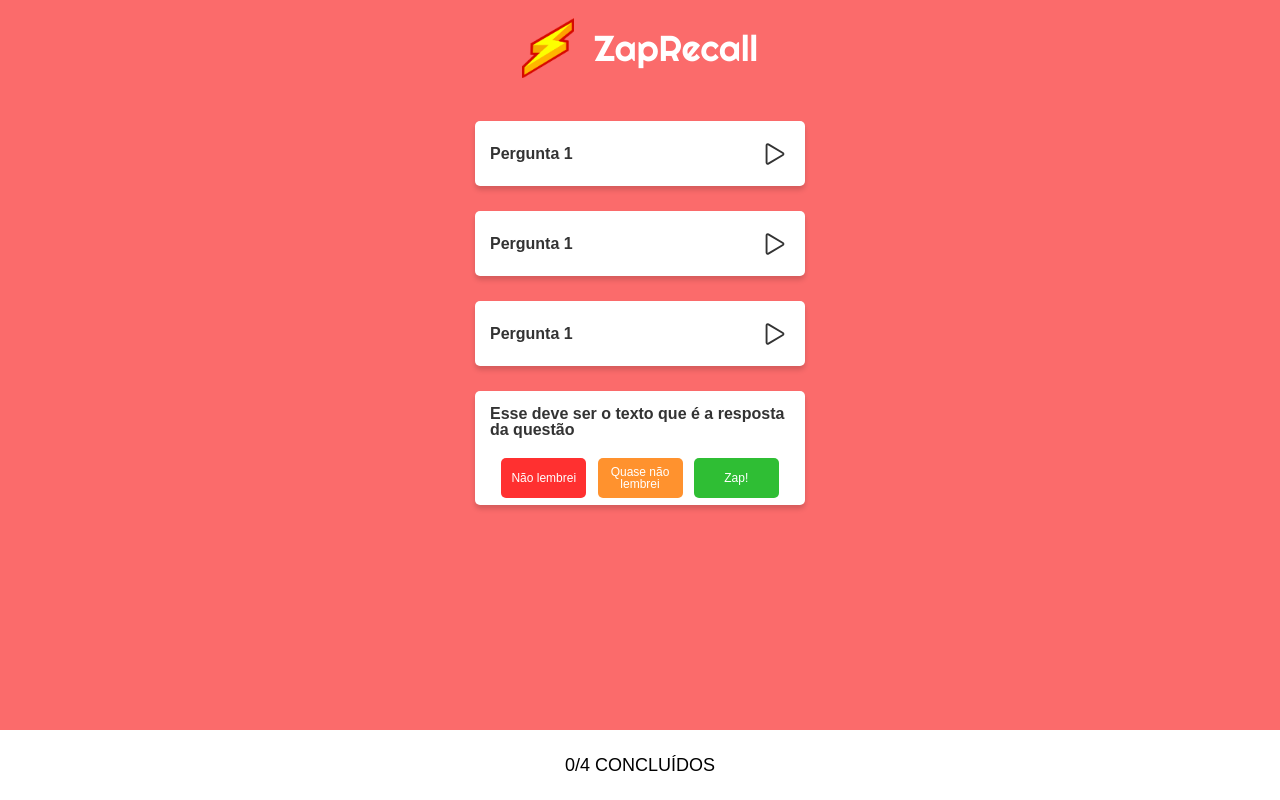
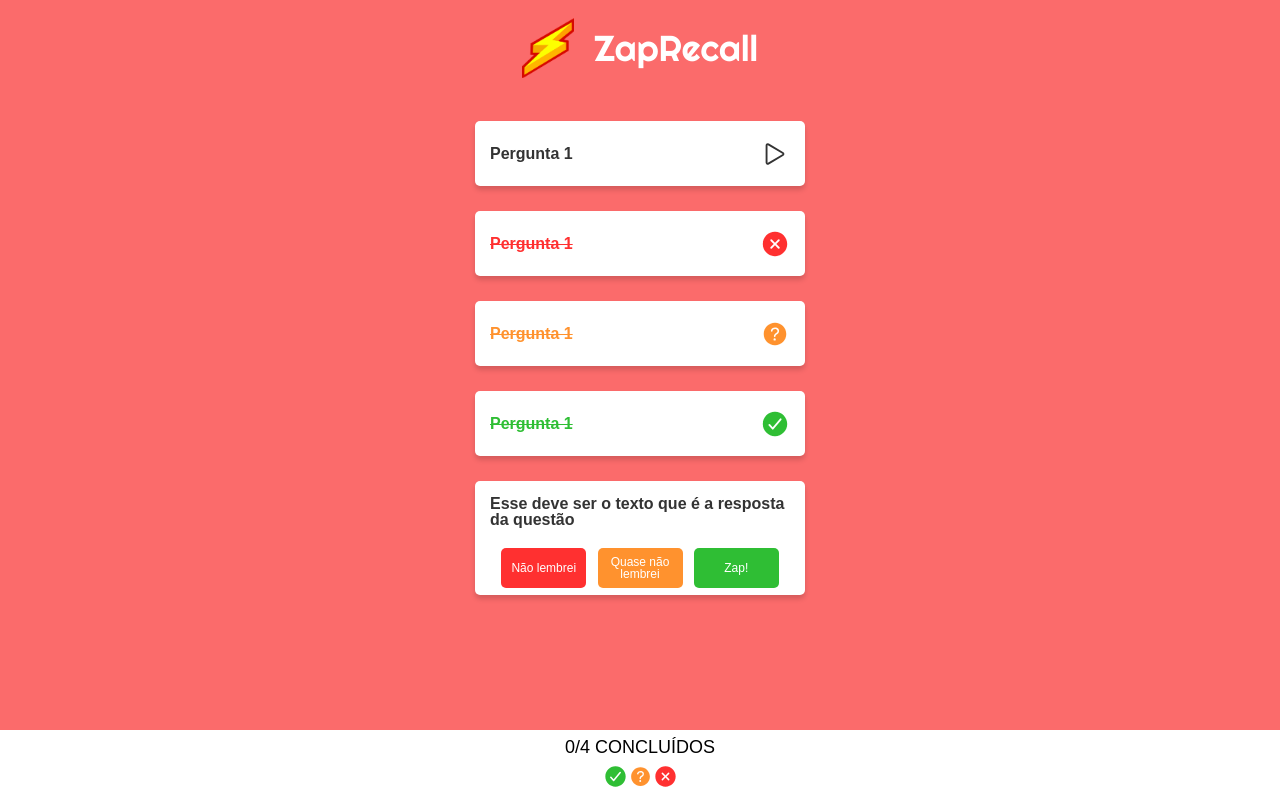
Before and after one commit to NilsonNetto/projeto8-zaprecall, a JavaScript app: page / in a window 1280 px wide. Built offline with nearby package versions, Linux system fonts and the light colour scheme; a web font is replaced by a local one.

Commit message:
Main page answers

```diff
--- a/public/style.css
+++ b/public/style.css
@@ -108,15 +108,33 @@ header img {
   font-weight: 400;
 }
 
-.missed {
+ion-icon[name='close-circle'],
+.missed > p {
+  color: #ff3030;
+  text-decoration: line-through;
+}
+
+ion-icon[name='help-circle'],
+.almost-missed > p {
+  color: #ff922e;
+  text-decoration: line-through;
+}
+
+ion-icon[name='checkmark-circle'],
+.remembered > p {
+  color: #2fbe34;
+  text-decoration: line-through;
+}
+
+.answers :first-child {
   background-color: #ff3030;
 }
 
-.almost-missed {
+.answers :nth-child(2) {
   background-color: #ff922e;
 }
 
-.remember {
+.answers :last-child {
   background-color: #2fbe34;
 }
 
@@ -126,11 +144,17 @@ footer {
   bottom: 0;
   z-index: 1;
   width: 100%;
-  height: 70px;
+  min-height: 70px;
+  height: auto;
   background-color: #ffffff;
   font-size: 18px;
   font-weight: 400;
   display: flex;
-  justify-content: center;
+  flex-direction: column;
+  justify-content: space-evenly;
   align-items: center;
 }
+
+.answers-icons ion-icon {
+  font-size: 25px;
+}
--- a/src/components/MainPage.js
+++ b/src/components/MainPage.js
@@ -11,26 +11,35 @@ export default function MainPage() {
           <p>Pergunta 1</p>
           <ion-icon name="play-outline"></ion-icon>
         </div>
-        <div class='question'>
+        <div class='question answered missed'>
           <p>Pergunta 1</p>
-          <ion-icon name="play-outline"></ion-icon>
+          <ion-icon name="close-circle"></ion-icon>
         </div>
-        <div class='question'>
+        <div class='question answered almost-missed'>
           <p>Pergunta 1</p>
-          <ion-icon name="play-outline"></ion-icon>
+          <ion-icon name="help-circle"></ion-icon>
+        </div>
+        <div class='question answered remembered'>
+          <p>Pergunta 1</p>
+          <ion-icon name="checkmark-circle"></ion-icon>
         </div>
         <div class='question answer'>
           <p>Esse deve ser o texto que é a resposta da questão</p>
           <div class="answers">
-            <div class='missed'>Não lembrei</div>
-            <div class='almost-missed'>Quase não lembrei</div>
-            <div class='remember'>Zap!</div>
+            <div>Não lembrei</div>
+            <div>Quase não lembrei</div>
+            <div>Zap!</div>
           </div>
         </div>
       </div>
 
       <footer>
         <p>0/4 CONCLUÍDOS</p>
+        <div class='answers-icons'>
+          <ion-icon name="checkmark-circle"></ion-icon>
+          <ion-icon name="help-circle"></ion-icon>
+          <ion-icon name="close-circle"></ion-icon>
+        </div>
       </footer>
     </main>
   )
```
